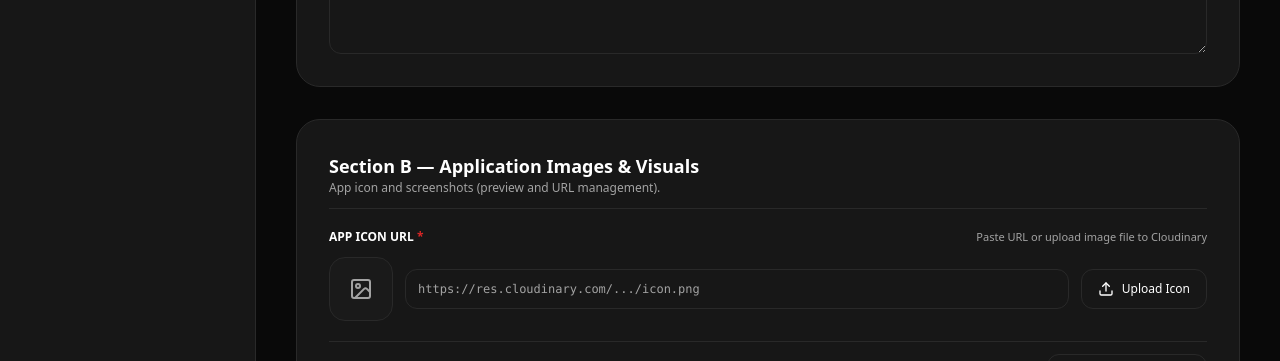
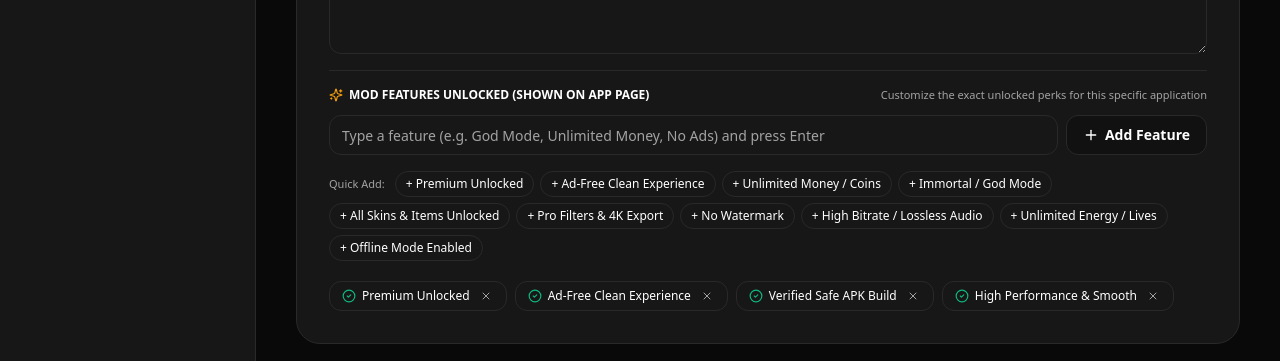
Before and after one commit to AWTMODS/awtmodsin, a Next.js app: page /admin/apps/new in a window 1280 px wide. Shown: the part 758-1119 px from the top of the page. Built offline with nearby package versions, Linux system fonts and the light colour scheme; no server answers; the database is empty.

Commit message:
feat(admin): customizable mod features builder for creating and editing apps

```diff
--- a/app/apps/[slug]/page.tsx
+++ b/app/apps/[slug]/page.tsx
@@ -266,37 +266,29 @@ export default async function AppDetailPage({ params }: AppDetailProps) {
             </p>
 
             {/* Features Checklist (2 columns) */}
+            {((app.mod_features && app.mod_features.length > 0) || !app.mod_features) && (
               <div className="pt-4 border-t border-border/70">
                 <h3 className="text-sm font-semibold text-foreground uppercase tracking-wider mb-4">
                   Mod Features Unlocked
                 </h3>
                 <div className="grid grid-cols-1 sm:grid-cols-2 gap-3 text-sm">
-                <div className="flex items-center gap-2">
+                  {(app.mod_features && app.mod_features.length > 0
+                    ? app.mod_features
+                    : [
+                        "Premium Unlocked",
+                        "Ad-Free Clean Experience",
+                        "Verified Safe APK Build",
+                        "Optimized & Battery Efficient",
+                      ]
+                  ).map((feature, idx) => (
+                    <div key={idx} className="flex items-center gap-2">
                       <CheckCircle2 className="h-4 w-4 text-emerald-500 shrink-0" />
-                  <span>Premium Unlocked (No Subscription)</span>
+                      <span className="text-foreground font-medium">{feature}</span>
                     </div>
-                <div className="flex items-center gap-2">
-                  <CheckCircle2 className="h-4 w-4 text-emerald-500 shrink-0" />
-                  <span>Download for Offline Use</span>
-                </div>
-                <div className="flex items-center gap-2">
-                  <CheckCircle2 className="h-4 w-4 text-emerald-500 shrink-0" />
-                  <span>Ad-Free Clean Experience</span>
-                </div>
-                <div className="flex items-center gap-2">
-                  <CheckCircle2 className="h-4 w-4 text-emerald-500 shrink-0" />
-                  <span>Play Any Song / Unlimited Skips</span>
-                </div>
-                <div className="flex items-center gap-2">
-                  <CheckCircle2 className="h-4 w-4 text-emerald-500 shrink-0" />
-                  <span>High-Quality Audio & Bitrate</span>
-                </div>
-                <div className="flex items-center gap-2">
-                  <CheckCircle2 className="h-4 w-4 text-emerald-500 shrink-0" />
-                  <span>Lightweight, Stable & Battery Efficient</span>
+                  ))}
                 </div>
               </div>
-            </div>
+            )}
 
             {/* What's New Box */}
             {latestVersion?.release_notes && (
--- a/components/admin/add-app-form.tsx
+++ b/components/admin/add-app-form.tsx
@@ -19,6 +19,8 @@ import {
   Globe,
   Loader2,
   Eye,
+  X,
+  Sparkles,
 } from "lucide-react";
 import { toast } from "sonner";
 
@@ -53,6 +55,47 @@ export function AddAppForm({ categories, initialApp }: AddAppFormProps) {
   const [description, setDescription] = useState(
     initialApp?.description || ""
   );
+
+  // Mod Features Unlocked
+  const [modFeatures, setModFeatures] = useState<string[]>(
+    initialApp?.mod_features && initialApp.mod_features.length > 0
+      ? initialApp.mod_features
+      : [
+          "Premium Unlocked",
+          "Ad-Free Clean Experience",
+          "Verified Safe APK Build",
+          "High Performance & Smooth",
+        ]
+  );
+  const [newFeatureText, setNewFeatureText] = useState("");
+
+  const addModFeature = (featText?: string) => {
+    const text = (featText || newFeatureText).trim();
+    if (!text) return;
+    if (modFeatures.some((f) => f.toLowerCase() === text.toLowerCase())) {
+      toast.error("This feature is already added");
+      return;
+    }
+    setModFeatures((prev) => [...prev, text]);
+    if (!featText) setNewFeatureText("");
+  };
+
+  const removeModFeature = (idx: number) => {
+    setModFeatures((prev) => prev.filter((_, i) => i !== idx));
+  };
+
+  const suggestedFeatures = [
+    "Premium Unlocked",
+    "Ad-Free Clean Experience",
+    "Unlimited Money / Coins",
+    "Immortal / God Mode",
+    "All Skins & Items Unlocked",
+    "Pro Filters & 4K Export",
+    "No Watermark",
+    "High Bitrate / Lossless Audio",
+    "Unlimited Energy / Lives",
+    "Offline Mode Enabled",
+  ];
 
   // SECTION B: Images
   const [iconUrl, setIconUrl] = useState(initialApp?.icon_url || "");
@@ -400,6 +443,7 @@ export function AddAppForm({ categories, initialApp }: AddAppFormProps) {
       is_trending: isTrending,
       status: submitStatus,
       screenshots,
+      mod_features: modFeatures,
       version: {
         version_name: versionName.trim() || "v1.0.0",
         version_code: parseInt(versionCode, 10) || 1,
@@ -556,6 +600,94 @@ export function AddAppForm({ categories, initialApp }: AddAppFormProps) {
               onChange={(e) => setDescription(e.target.value)}
               className="rounded-xl"
             />
+          </div>
+
+          {/* Mod Features Unlocked Builder */}
+          <div className="space-y-3 sm:col-span-2 pt-4 border-t border-border/70">
+            <div className="flex flex-col sm:flex-row sm:items-center justify-between gap-1">
+              <label className="text-xs font-semibold uppercase text-foreground flex items-center gap-1.5">
+                <Sparkles className="h-3.5 w-3.5 text-amber-500" />
+                <span>Mod Features Unlocked (Shown on App Page)</span>
+              </label>
+              <span className="text-[11px] text-muted-foreground">
+                Customize the exact unlocked perks for this specific application
+              </span>
+            </div>
+
+            <div className="flex gap-2">
+              <Input
+                placeholder="Type a feature (e.g. God Mode, Unlimited Money, No Ads) and press Enter"
+                value={newFeatureText}
+                onChange={(e) => setNewFeatureText(e.target.value)}
+                onKeyDown={(e) => {
+                  if (e.key === "Enter") {
+                    e.preventDefault();
+                    addModFeature();
+                  }
+                }}
+                className="rounded-xl flex-1"
+              />
+              <Button
+                type="button"
+                variant="secondary"
+                onClick={() => addModFeature()}
+                className="rounded-xl px-4 gap-1.5 shrink-0 font-semibold"
+              >
+                <Plus className="h-4 w-4" />
+                <span>Add Feature</span>
+              </Button>
+            </div>
+
+            {/* Quick Suggestion Chips */}
+            <div className="flex flex-wrap items-center gap-1.5 pt-1">
+              <span className="text-[11px] font-medium text-muted-foreground mr-1">
+                Quick Add:
+              </span>
+              {suggestedFeatures.map((feat) => {
+                const alreadyAdded = modFeatures.some((f) => f.toLowerCase() === feat.toLowerCase());
+                return (
+                  <button
+                    key={feat}
+                    type="button"
+                    disabled={alreadyAdded}
+                    onClick={() => addModFeature(feat)}
+                    className={`text-xs px-2.5 py-1 rounded-full border transition-all ${
+                      alreadyAdded
+                        ? "border-border/40 text-muted-foreground/40 cursor-not-allowed"
+                        : "border-border bg-secondary/50 hover:bg-secondary text-foreground hover:border-foreground/40"
+                    }`}
+                  >
+                    + {feat}
+                  </button>
+                );
+              })}
+            </div>
+
+            {/* Current Feature Tags */}
+            <div className="flex flex-wrap gap-2 pt-2">
+              {modFeatures.map((feat, idx) => (
+                <div
+                  key={idx}
+                  className="inline-flex items-center gap-1.5 px-3 py-1.5 rounded-xl border border-border bg-secondary/40 text-xs font-medium text-foreground shadow-xs group"
+                >
+                  <CheckCircle2 className="h-3.5 w-3.5 text-emerald-500 shrink-0" />
+                  <span>{feat}</span>
+                  <button
+                    type="button"
+                    onClick={() => removeModFeature(idx)}
+                    className="text-muted-foreground hover:text-destructive p-0.5 rounded-md transition-colors ml-0.5"
+                    title="Remove feature"
+                  >
+                    <X className="h-3 w-3" />
+                  </button>
+                </div>
+              ))}
+              {modFeatures.length === 0 && (
+                <p className="text-xs text-muted-foreground italic">
+                  No custom mod features added yet. Use the input above or click quick tags.
+                </p>
+              )}
+            </div>
           </div>
         </div>
       </div>
--- a/lib/db.ts
+++ b/lib/db.ts
@@ -528,6 +528,7 @@ export async function createApplication(
     latest_version: newVersion,
     versions: [newVersion],
     screenshots: (data.screenshots as any) || [],
+    mod_features: data.mod_features || [],
   };
 
   memoryApps.unshift(newApp);
--- a/lib/types.ts
+++ b/lib/types.ts
@@ -84,6 +84,7 @@ export type Application = {
   versions?: ApplicationVersion[];
   screenshots?: AppScreenshot[];
   downloads_count?: number;
+  mod_features?: string[];
 };
 
 export type DownloadEvent = {
--- a/lib/validation/app-schemas.ts
+++ b/lib/validation/app-schemas.ts
@@ -48,6 +48,7 @@ export const applicationSchema = z.object({
   is_trending: z.boolean().default(false),
   status: z.enum(["published", "draft", "archived"]).default("published"),
   screenshots: z.array(z.string().url()).optional().default([]),
+  mod_features: z.array(z.string()).optional().default([]),
   version: versionSchema.optional(),
 });
 
```
Also changed, not shown: app/api/reviews/route.ts (line endings or trailing spaces), components/applications/reviews-section.tsx (line endings or trailing spaces), 2 other files (tests, documents, lock files or other folders). Lines whose indentation alone changed are shown as unchanged.
